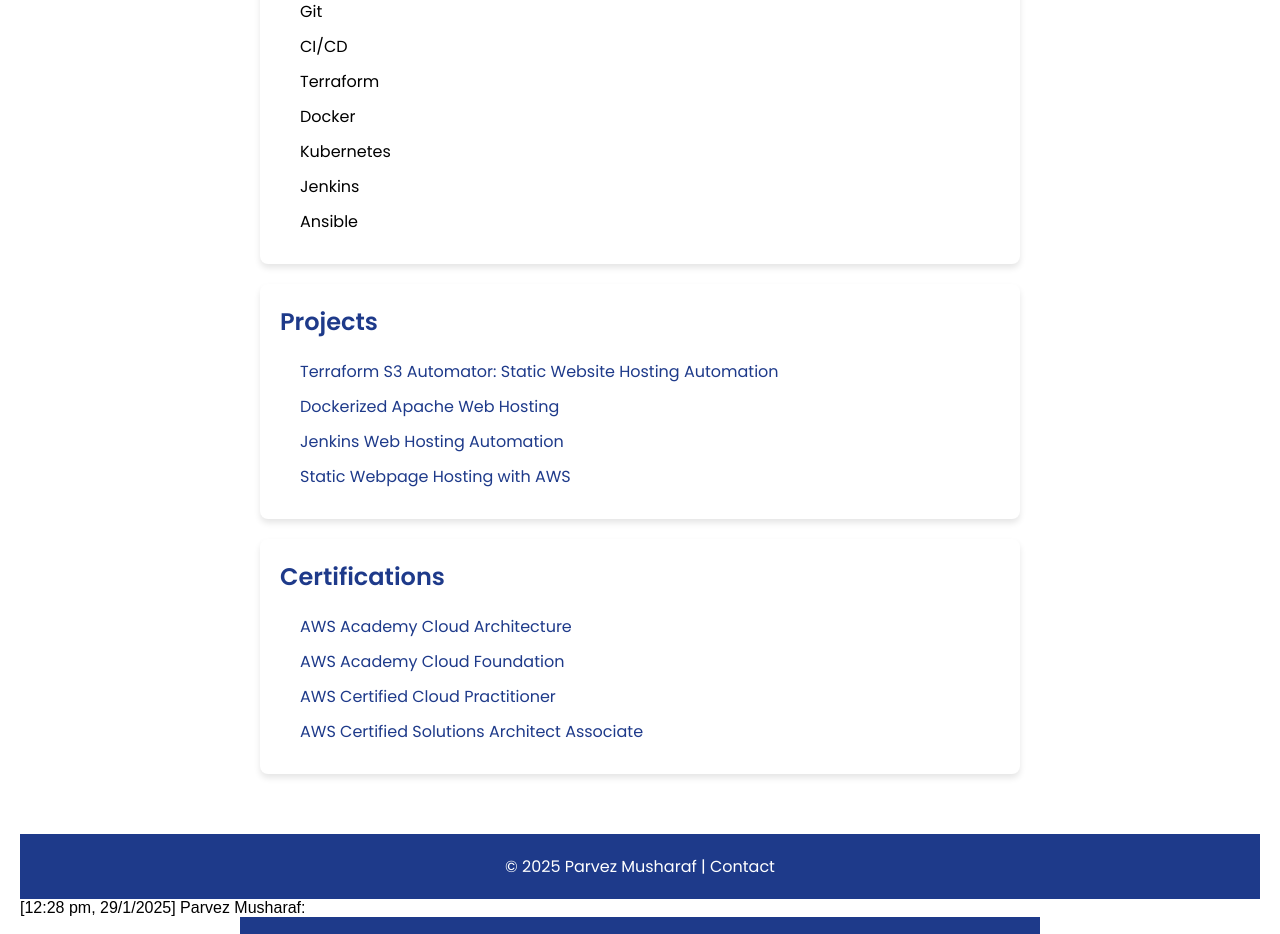
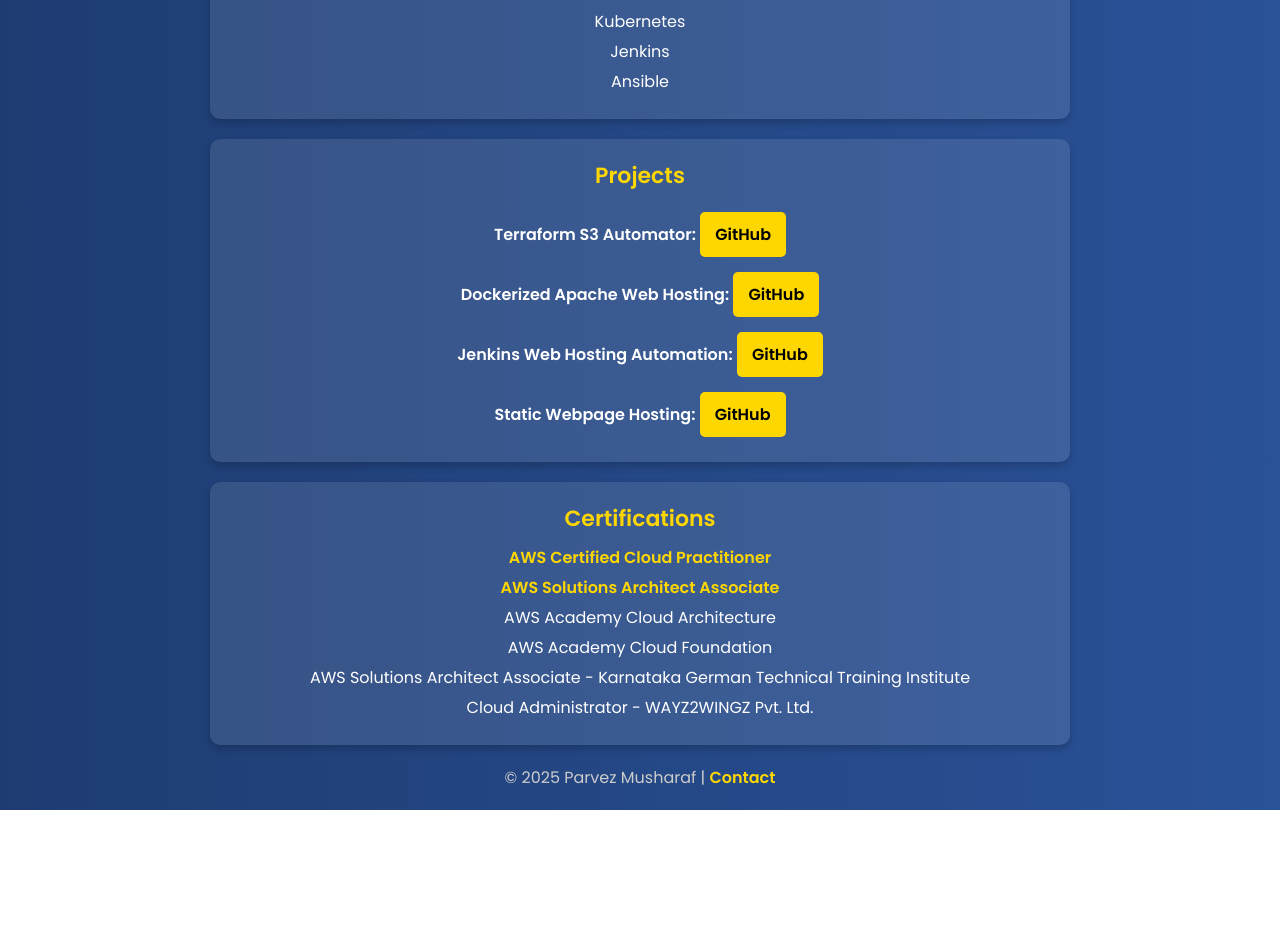
Before and after one commit to parvez-62/Static-Webpage-Hosting, a plain HTML site: page index.html in a window 1280 px wide. Shown: the part 559-1493 px from the top of the page. After the commit the page ends 1369 px from the top, so only its background shows below. Drawn offline with Linux system fonts and the light colour scheme.

Commit message:
Update index.html

```diff
--- a/index.html
+++ b/index.html
@@ -1,4 +1,4 @@
-[12:25 pm, 29/1/2025] Parvez Musharaf: <!DOCTYPE html>
+<!DOCTYPE html>
 <html lang="en">
 <head>
     <meta charset="UTF-8">
@@ -13,157 +13,70 @@
             font-family: 'Poppins', sans-serif;
         }
         body {
-            background-color: #f4f4f4;
-            color: #333;
+            background: linear-gradient(to right, #1e3c72, #2a5298);
+            color: #fff;
+            text-align: center;
+        }
+        .container {
+            max-width: 900px;
+            margin: auto;
+            padding: 20px;
         }
         header {
-            background: #1e3a8a;
-            color: #fff;
+            background: rgba(0, 0, 0, 0.2);
             padding: 20px;
-            text-align: center;
-            font-size: 2em;
+            border-radius: 10px;
+            box-shadow: 0px 4px 8px rgba(0, 0, 0, 0.3);
         }
-        header a {
-            color: #fff;
+        h1 {
+            font-size: 28px;
+            font-weight: 600;
+        }
+        p, a {
+            font-size: 16px;
+        }
+        a {
+            color: #ffd700;
             text-decoration: none;
-            margin: 0 10px;
-            font-size: 1.2em;
+            font-weight: bold;
         }
-        section {
-            padding: 40px 20px;
+        .section {
+            background: rgba(255, 255, 255, 0.1);
+            margin: 20px 0;
+            padding: 20px;
+            border-radius: 10px;
+            box-shadow: 0px 4px 8px rgba(0, 0, 0, 0.2);
         }
-        .container {
-            width: 80%;
-            margin: auto;
-        }
-        .profile-info, .skills, .projects, .certifications {
-            background: #fff;
-            border-radius: 8px;
-            box-shadow: 0 4px 6px rgba(0, 0, 0, 0.1);
-            margin-bottom: 20px;
-            padding: 20px;
-        }
-        .profile-info h2, .skills h2, .projects h2, .certifications h2 {
-            font-size: 1.5em;
-            color: #1e3a8a;
-            margin-bottom: 20px;
-        }
-        .skills ul, .projects ul, .certifications ul {
-            list-style-type: none;
-            margin-left: 20px;
-        }
-        .skills li, .projects li, .certifications li {
-            margin: 10px 0;
-        }
-        .projects li a, .certifications li a {
-            color: #1e3a8a;
-            text-decoration: none;
-        }
-        footer {
-            text-align: center;
-            padding: 20px;
-            background-color: #1e3a8a;
-            color: #fff;
-        }
-        footer a {
-            color: #fff;
-            text-decoration: none;
-        }
-    </style>
-</head>
-<body>
-
-<header>
-    <div>Parvez Musharaf</div>
-    <div>
-        <a href="https://github.com/parvez-62/terraform.git" target="_blank">GitHub</a>
-        <a href="https://www.linkedin.com/in/parvez-musharaf/" target="_blank">LinkedIn</a>
-    </div>
-</header>
-
-<section class="container">
-    <div class="profile-info">
-        <h2>Profile Information</h2>
-        <p>Bangalore, Karnataka | +91-7022133893 | <a href="mailto:prvzmusharaf@gmail.com">prvzmusharaf@gmail.com</a></p>
-        <p>Education: Bachelors in Computer Science and Engineering from Khaja Bandanawaz University (2024) | CGPA: 8.1</p>
-    </div>
-
-    <div class="skills">
-        <h2>Skills</h2>
-        <ul>
-            <li>AWS</li>
-            <li>Linux</li>
-            <li>Git</li>
-            <li>CI/CD</li>
-            <li>Terraform</li>
-            <li>Docker</li>
-            <li>Kubernetes</li>
-            <li>Jenkins</li>
-            <li>Ansible</li>
-        </ul>
-    </div>
-
-    <div class="projects">
-        <h2>Projects</h2>
-        <ul>
-            <li><a href="https://github.com/parvez-62/terraform" target="_blank">Terraform S3 Automator: Static Website Hosting Automation</a></li>
-            <li><a href="https://github.com/parvez-62/Dockerized-Apache-Web-Hosting" target="_blank">Dockerized Apache Web Hosting</a></li>
-            <li><a href="https://github.com/parvez-62/Jenkins-Web-Hosting-Automation" target="_blank">Jenkins Web Hosting Automation</a></li>
-            <li><a href="https://github.com/parvez-62/Static-Webpage-Hosting" target="_blank">Static Webpage Hosting with AWS</a></li>
-        </ul>
-    </div>
-
-    <div class="certifications">
-        <h2>Certifications</h2>
-        <ul>
-            <li><a href="https://aws.amazon.com/training/course-descriptions/cloud-architecture/" target="_blank">AWS Academy Cloud Architecture</a></li>
-            <li><a href="https://aws.amazon.com/training/course-descriptions/cloud-foundation/" target="_blank">AWS Academy Cloud Foundation</a></li>
-            <li><a href="https://www.udemy.com/certificate/UC-08b4c330-b75f-428f-b85c-fcde36dd4593" target="_blank">AWS Certified Cloud Practitioner</a></li>
-            <li><a href="https://www.udemy.com/certificate/UC-4e2d645f-f444-4d09-83c6-48b13cf436ff" target="_blank">AWS Certified Solutions Architect Associate</a></li>
-        </ul>
-    </div>
-</section>
-
-<footer>
-    <p>&copy; 2025 Parvez Musharaf | <a href="mailto:prvzmusharaf@gmail.com">Contact</a></p>
-</footer>
-
-</body>
-</html>
-[12:28 pm, 29/1/2025] Parvez Musharaf: <!DOCTYPE html>
-<html lang="en">
-<head>
-    <meta charset="UTF-8">
-    <meta name="viewport" content="width=device-width, initial-scale=1.0">
-    <title>Parvez Musharaf - Portfolio</title>
-    <style>
-        body {
-            font-family: Arial, sans-serif;
-            margin: 20px;
-            padding: 0;
-            background-color: #fff;
-            color: #000;
-        }
-        h1, h2 {
+        h2 {
+            font-size: 22px;
+            color: #ffd700;
             margin-bottom: 10px;
         }
-        a {
-            text-decoration: none;
-        }
-        .container {
-            max-width: 800px;
-            margin: auto;
-        }
-        .section {
-            padding: 10px 0;
-            border-bottom: 1px solid #ddd;
-        }
         ul {
-            list-style-type: none;
+            list-style: none;
             padding: 0;
         }
         ul li {
+            font-size: 16px;
             margin: 5px 0;
+        }
+        .btn {
+            background: #ffd700;
+            color: #000;
+            padding: 10px 15px;
+            border-radius: 5px;
+            font-weight: bold;
+            display: inline-block;
+            margin-top: 10px;
+            transition: 0.3s;
+        }
+        .btn:hover {
+            background: #ffcc00;
+        }
+        footer {
+            margin-top: 20px;
+            font-size: 14px;
+            color: #ccc;
         }
     </style>
 </head>
@@ -173,7 +86,10 @@
     <header>
         <h1>Parvez Musharaf</h1>
         <p>Bangalore, Karnataka | <a href="mailto:prvzmusharaf@gmail.com">prvzmusharaf@gmail.com</a></p>
-        <p><a href="https://github.com/parvez-62" target="_blank">GitHub</a> | <a href="#" target="_blank">LinkedIn</a></p>
+        <p>
+            <a href="https://github.com/parvez-62" target="_blank">GitHub</a> |
+            <a href="https://www.linkedin.com/in/parvez-musharaf/" target="_blank">LinkedIn</a>
+        </p>
     </header>
 
     <div class="section">
@@ -192,7 +108,6 @@
             <li>Docker</li>
             <li>Kubernetes</li>
             <li>Jenkins</li>
-            <li>GitHub</li>
             <li>Ansible</li>
         </ul>
     </div>
@@ -200,24 +115,28 @@
     <div class="section">
         <h2>Projects</h2>
         <ul>
-            <li><strong>Terraform S3 Automator:</strong> <a href="https://github.com/parvez-62/terraform.git" target="_blank">GitHub Link</a></li>
-            <li><strong>Dockerized Apache Web Hosting:</strong> <a href="#" target="_blank">GitHub Link</a></li>
-            <li><strong>Jenkins Web Hosting Automation:</strong> <a href="#" target="_blank">GitHub Link</a></li>
-            <li><strong>Static Webpage Hosting:</strong> <a href="#" target="_blank">GitHub Link</a></li>
+            <li><strong>Terraform S3 Automator:</strong> <a href="https://github.com/parvez-62/terraform.git" target="_blank" class="btn">GitHub</a></li>
+            <li><strong>Dockerized Apache Web Hosting:</strong> <a href="https://github.com/parvez-62/Dockerized-Apache-Web-Hosting" target="_blank" class="btn">GitHub</a></li>
+            <li><strong>Jenkins Web Hosting Automation:</strong> <a href="https://github.com/parvez-62/Jenkins-Web-Hosting-Automation" target="_blank" class="btn">GitHub</a></li>
+            <li><strong>Static Webpage Hosting:</strong> <a href="https://github.com/parvez-62/Static-Webpage-Hosting" target="_blank" class="btn">GitHub</a></li>
         </ul>
     </div>
 
     <div class="section">
         <h2>Certifications</h2>
         <ul>
-            <li><a href="http://ude.my/UC-08b4c330-b75f-428f-b85c-fcde36dd4593" target="_blank">AWS Certified Cloud Practitioner - Udemy</a></li>
-            <li><a href="http://ude.my/UC-4e2d645f-f444-4d09-83c6-48b13cf436ff" target="_blank">AWS Certified Solutions Architect Associate - Udemy</a></li>
-            <li>AWS Academy Cloud Architecture - AWS Training</li>
-            <li>AWS Academy Cloud Foundation - AWS Training</li>
+            <li><a href="http://ude.my/UC-08b4c330-b75f-428f-b85c-fcde36dd4593" target="_blank">AWS Certified Cloud Practitioner</a></li>
+            <li><a href="http://ude.my/UC-4e2d645f-f444-4d09-83c6-48b13cf436ff" target="_blank">AWS Solutions Architect Associate</a></li>
+            <li>AWS Academy Cloud Architecture</li>
+            <li>AWS Academy Cloud Foundation</li>
             <li>AWS Solutions Architect Associate - Karnataka German Technical Training Institute</li>
             <li>Cloud Administrator - WAYZ2WINGZ Pvt. Ltd.</li>
         </ul>
     </div>
+
+    <footer>
+        <p>&copy; 2025 Parvez Musharaf | <a href="mailto:prvzmusharaf@gmail.com">Contact</a></p>
+    </footer>
 </div>
 
 </body>
```
